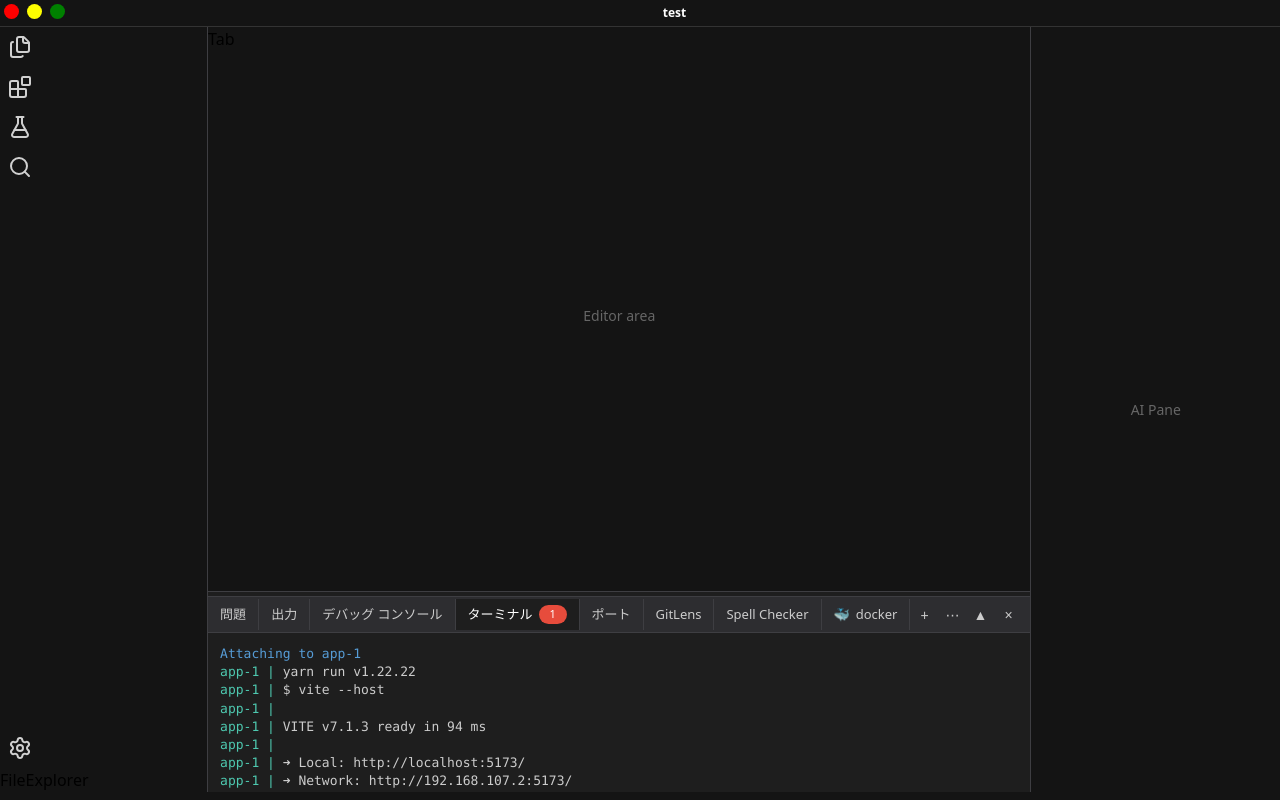
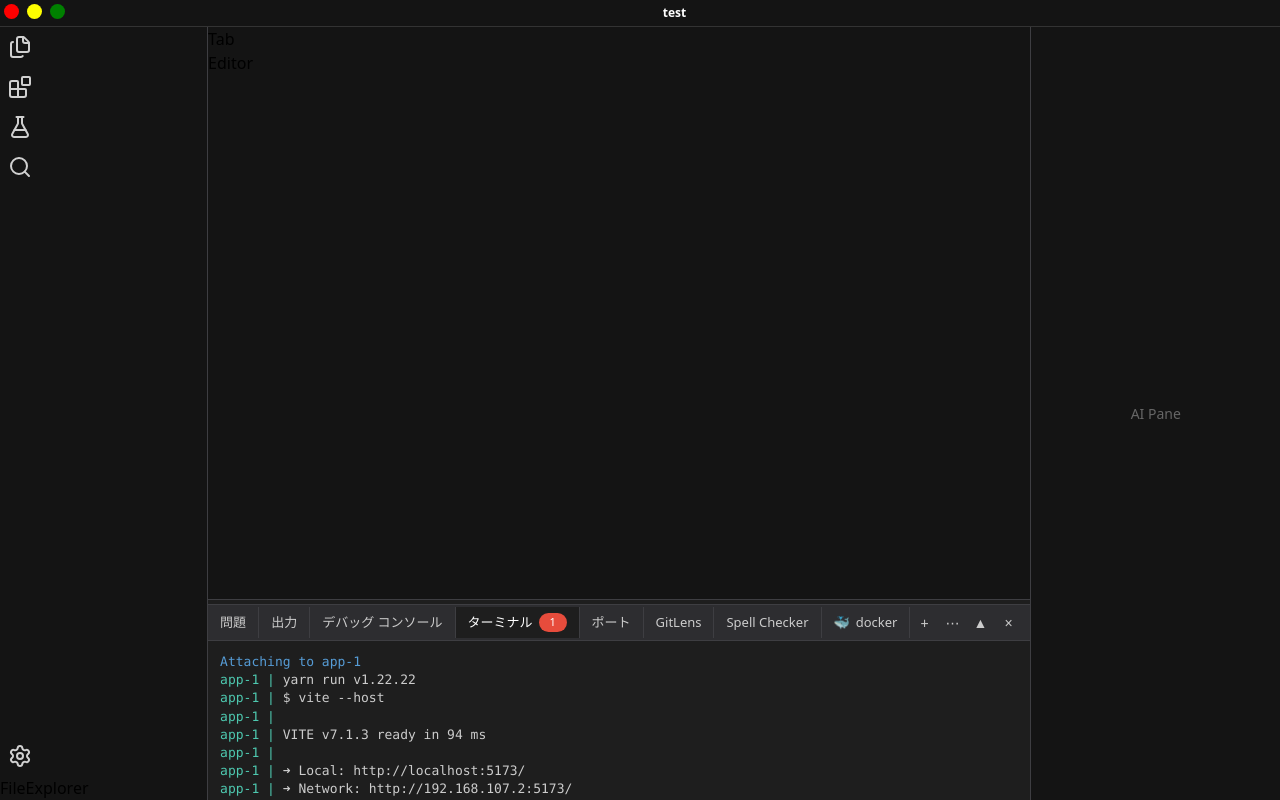
Before and after one commit to OdenTakashi/beyond-tab, a React (Vite) app: page / in a window 1280 px wide. Built offline with nearby package versions, Linux system fonts and the light colour scheme.

Commit message:
feat(view): 高さがウィンドウサイズにピッタリあうよゆにする

```diff
--- /dev/null
+++ b/src/components/ide/Editor.tsx
@@ -0,0 +1,3 @@
+export const Editor = () => {
+  return <div>Editor</div>;
+};
--- a/src/components/ide/Window.tsx
+++ b/src/components/ide/Window.tsx
@@ -4,12 +4,21 @@ import { FileExplorer } from "./FileExplorer";
 import { Header } from "./Header";
 import { Panel } from "./Panel";
 import { Tab } from "./Tab";
+import { Editor } from "./Editor";
 
 export const IDEWindow = () => {
   return (
-    <div style={{ width: "100%", height: "100vh", backgroundColor: Colors.ide.background }}>
+    <div
+      style={{
+        display: "flex",
+        flexDirection: "column",
+        width: "100%",
+        height: "100%",
+        backgroundColor: Colors.ide.background,
+      }}
+    >
       <Header title="test" />
-      <div style={{ display: "flex", flexDirection: "row", height: "calc(100vh - 35px)" }}>
+      <div style={{ display: "flex", flex: 1, flexDirection: "row" }}>
         <PrimarySideBar />
         <Pane />
         <AIPane />
@@ -40,23 +49,10 @@ const PrimarySideBar = () => {
 // 真ん中
 const Pane = () => {
   return (
-    <div style={{ display: "flex", flexDirection: "column", height: "100%", flex: 1 }}>
+    <div style={{ display: "flex", flexDirection: "column", height: "100%" }}>
       <div style={{ flex: 1, backgroundColor: Colors.ide.background }}>
         <Tab />
-        {/* Main editor area would go here */}
-        <div
-          style={{
-            height: "calc(100% - 35px)",
-            backgroundColor: Colors.ide.background,
-            display: "flex",
-            alignItems: "center",
-            justifyContent: "center",
-            color: "#666",
-            fontSize: "14px",
-          }}
-        >
-          Editor area
-        </div>
+        <Editor />
       </div>
       <Panel />
     </div>
```
